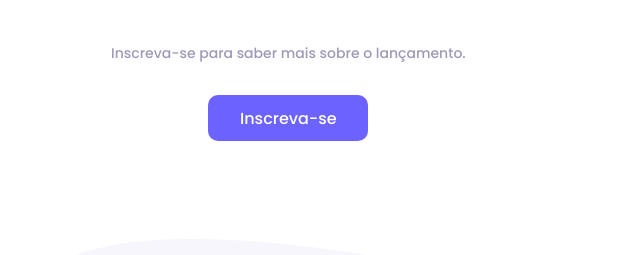
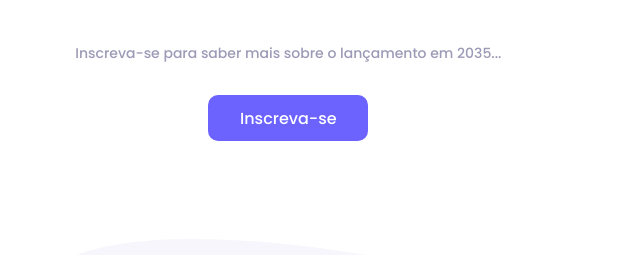
Before and after one commit to dimasdevspro/countdown, a plain HTML site: page index.html in a window 1280 px wide. Shown: the part 332-587 px from the top of the page, 0-640 px from the left. Drawn offline with Linux system fonts and the light colour scheme.

Commit message:
Add date em register

```diff
--- a/index.html
+++ b/index.html
@@ -38,7 +38,7 @@
           </div>
         </div>
         <div class="register">
-          <p>Inscreva-se para saber mais sobre o lançamento.</p>
+          <p>Inscreva-se para saber mais sobre o lançamento em 2035...</p>
           <a href="#" onclick="Modal.open()">Inscreva-se</a>
         </div>
       </div>
```
